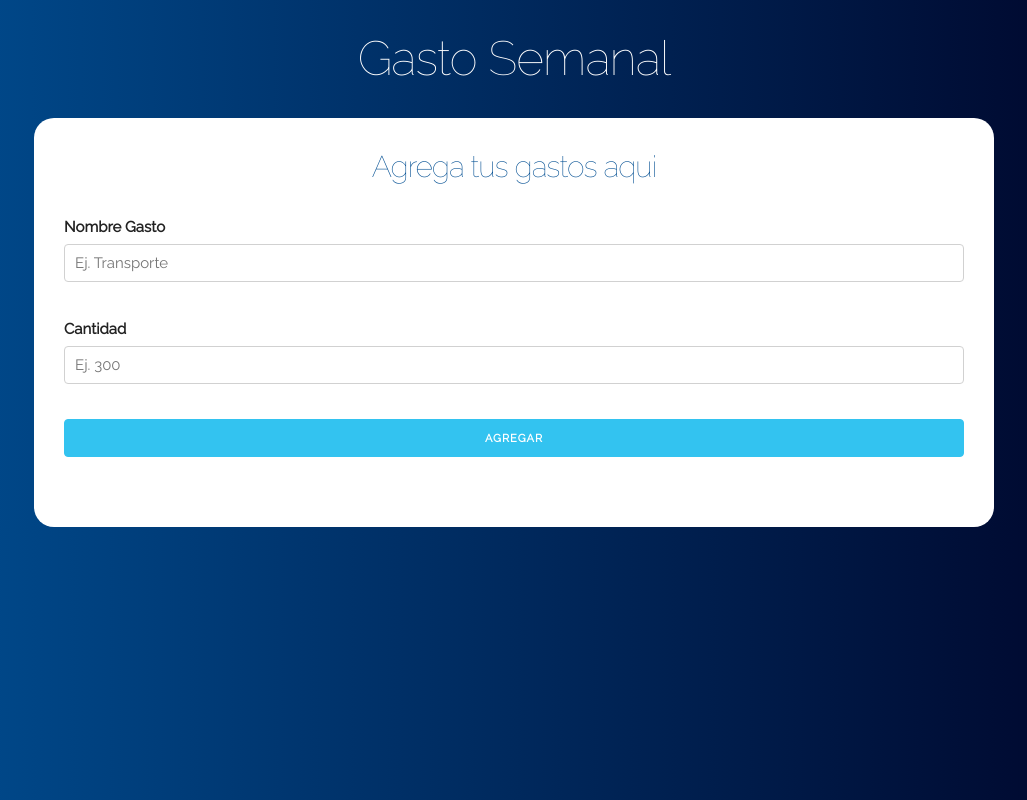
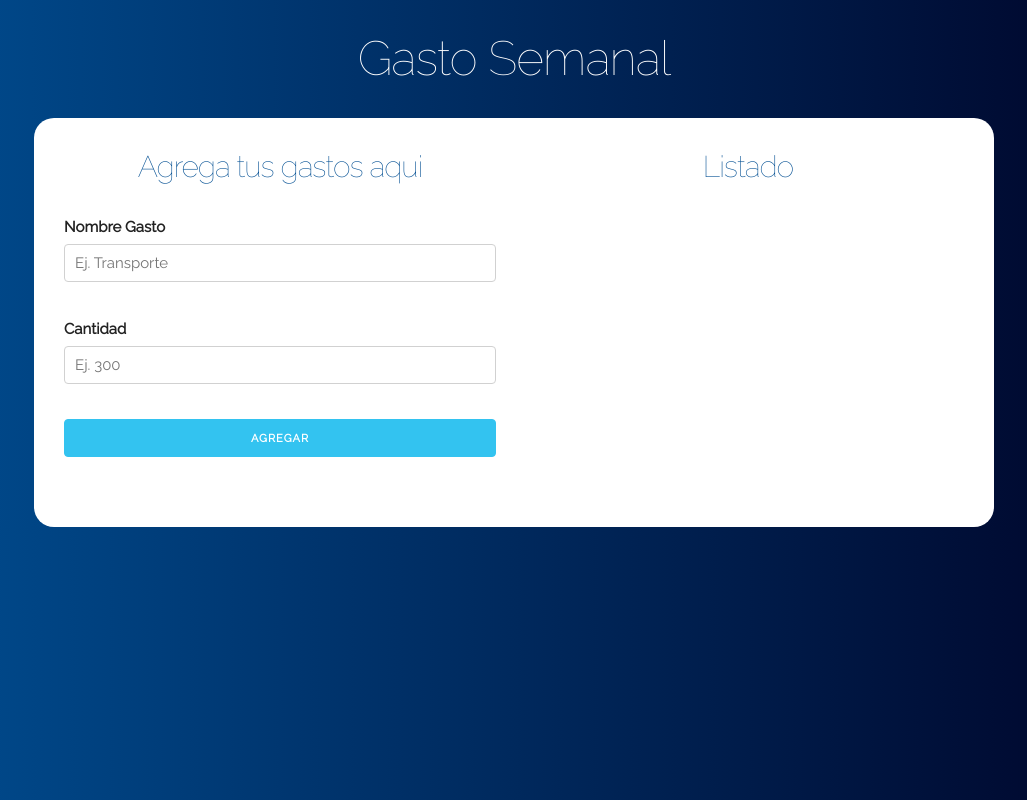
Before and after one commit to DantePileckas/gastoSemanal, a React (Create React App) app: page / in a window 1280 px wide. Shown: the whole page, without its empty margins (126-1153 px from the left). Built offline with nearby package versions, Linux system fonts and the light colour scheme.

Commit message:
Creation of the List component

```diff
--- a/src/components/App.js
+++ b/src/components/App.js
@@ -1,7 +1,9 @@
 import React, {Component} from 'react';
 import '../css/App.css';
-import Header from './Header'
-import Formulario from './Formulario'
+import Header from './Header';
+import Formulario from './Formulario';
+import Listado from './Listado';
+
 
 class App extends Component {
 
@@ -13,11 +15,11 @@ state = {
   //Agregar un nuevo gasto al state
   agregarGasto = gasto =>{
     //tomar una copia de state actual
-      const gastos = {...this.state.gastos} //--Con e state.gastos creo una copia del estado actual y lo almaceno en "gastos"
+      const gastos = {...this.state.gastos}; //--Con e state.gastos creo una copia del estado actual y lo almaceno en "gastos"
 
     //agregar al gasto al objeto del state
 
-      gastos[`gastos${Date.now()}`] = gasto;
+      gastos[`gasto${Date.now()}`] = gasto;
 
     //ponerlo en state
 
@@ -34,13 +36,15 @@ state = {
   />
   <div className="contenido-principal contenido">
     <div className="row">
-      <div clssName="one-halg column">
+      <div className="one-half column">
         <Formulario
           agregarGasto = {this.agregarGasto}
         />
       </div>
-      <div clssName="one-halg column">
-
+      <div className="one-half column">
+        <Listado
+          gastos={this.state.gastos}
+        />
       </div>
     </div>
   </div>
--- /dev/null
+++ b/src/components/Listado.js
@@ -0,0 +1,14 @@
+import React, {Component} from 'react';
+
+
+class Listado extends Component{
+    render(){
+    return(
+    <div className="gastos-realizados">
+        <h2>Listado</h2>
+    </div>
+    )
+    }
+}
+
+export default Listado;
```
